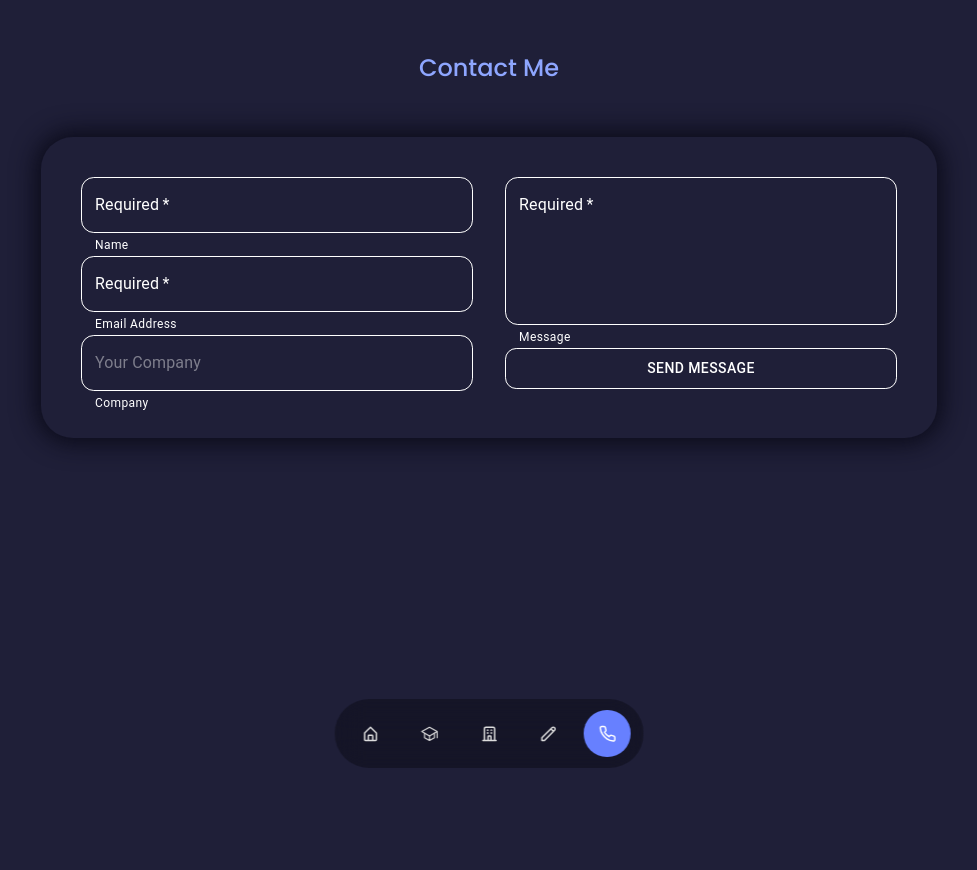
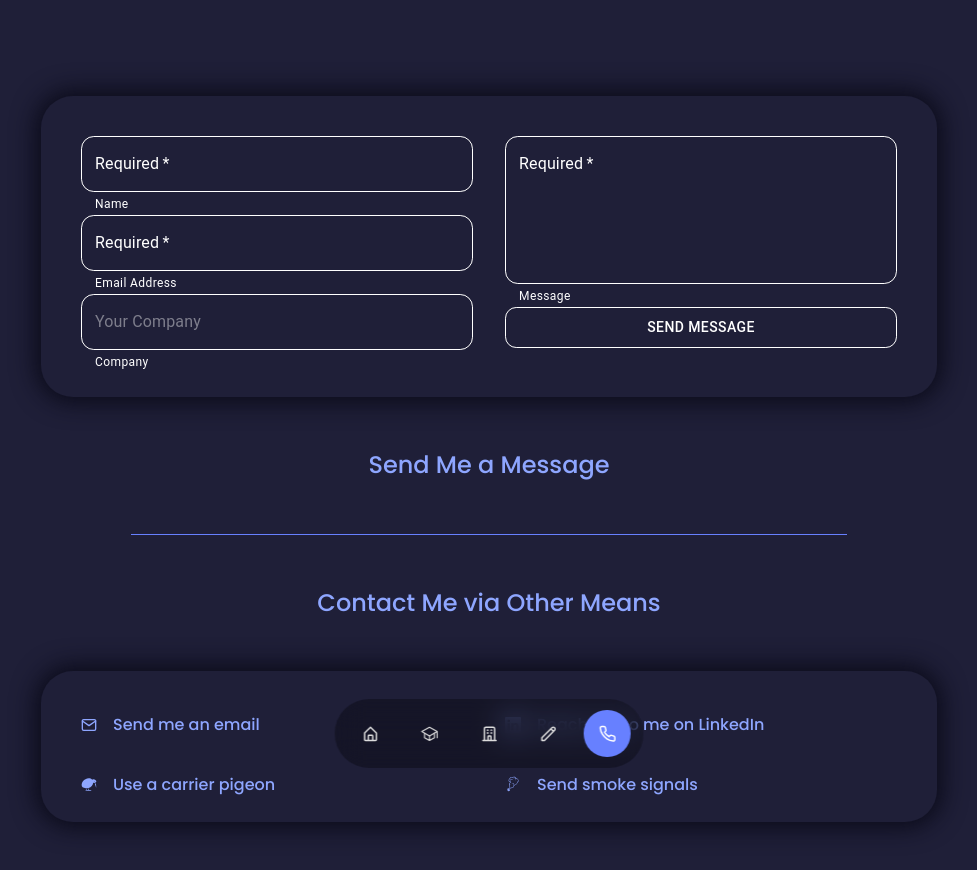
Before and after one commit to Armanfidan/armanfidan.github.io, a React (Create React App) app: page /#/contact in a window 1280 px wide. Shown: the top 870 px of the page, without its empty margins (151-1128 px from the left). Before the commit the page ends 800 px from the top, so only its background shows below. Built offline with nearby package versions, Linux system fonts and the light colour scheme.

Commit message:
Added additional contact methods card

```diff
--- a/src/components/contact/Contact.tsx
+++ b/src/components/contact/Contact.tsx
@@ -1,12 +1,23 @@
 import React from 'react';
 import './contact.css';
 import ContactForm from "./ContactForm";
+import {FiMail} from "react-icons/fi";
+import {BsLinkedin} from "react-icons/bs";
+import {GiKiwiBird, GiSmokeBomb} from "react-icons/gi";
 
 function Contact() {
     return (
         <section id="contact">
-            <h2>Contact Me</h2>
             <ContactForm/>
+            <h2>Send Me a Message</h2>
+            <hr style={{background: "var(--colour-primary-variant)", marginBottom: "3rem", height: "1px", width: "80%", left: "10%", position: "relative"}}/>
+            <h2>Contact Me via Other Means</h2>
+            <div className="contact-form">
+                <a className="contact-line" href="mailto:fidanogluarman@gmail.com"><FiMail/><p>Send me an email</p></a>
+                <a className="contact-line" href="https://www.linkedin.com/in/arman-fidanoglu-86117595/"><BsLinkedin/><p>Reach out to me on LinkedIn</p></a>
+                <a className="contact-line" href="https://www.pigeongram.com"><GiKiwiBird/><p>Use a carrier pigeon</p></a>
+                <a className="contact-line" href="https://adventure.howstuffworks.com/survival/wilderness/how-to-send-smoke-signal1.htm"><GiSmokeBomb/><p>Send smoke signals</p></a>
+            </div>
         </section>
     );
 }
--- a/src/components/contact/contact.css
+++ b/src/components/contact/contact.css
@@ -4,6 +4,19 @@
 
 .MuiFormLabel-root:active {
     color: #fff !important;
+}
+
+#contact {
+    align-items: center;
+    align-content: center;
+    text-align: center;
+}
+
+.contact-line {
+    display: flex;
+    flex-direction: row;
+    gap: 1rem;
+    align-items: center;
 }
 
 .contact-form {
@@ -18,6 +31,8 @@
     transition: all 0.3s;
     border-radius: 2rem;
     box-shadow: 0 0 25px 5px #0a0a18;
+    margin-bottom: 3rem;
+    margin-top: 3rem;
 }
 
 @media screen and (max-width: 900px) {
```
